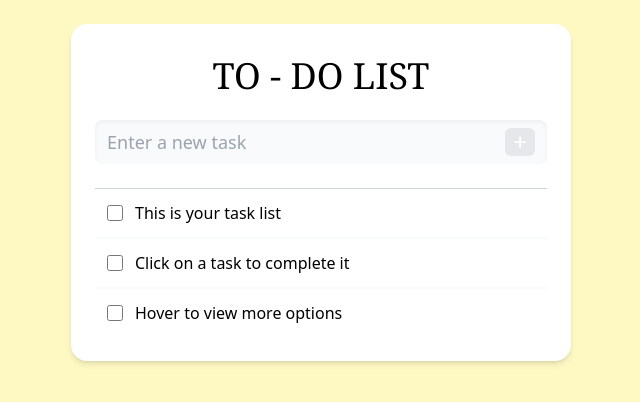
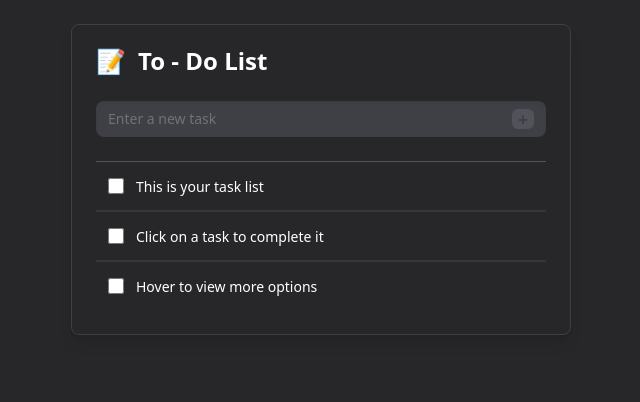
Before and after one commit to acelowder/react-tailwind-todolist, a React (Vite) app: page / in a window 1280 px wide. Shown: the top 402 px of the page, without its empty margins (319-959 px from the left). Built offline with nearby package versions, Linux system fonts and the light colour scheme.

Commit message:
Updated styles to dark mode

```diff
--- a/src/components/TodoApp.jsx
+++ b/src/components/TodoApp.jsx
@@ -73,11 +73,11 @@ export default function TodoApp() {
 	return (
 		<div
 			style={{ width: 500 }}
-			className="todo flex flex-col max-w-full p-6 m-6 bg-white rounded-2xl shadow-md"
+			className="todo flex flex-col max-w-full p-6 m-6 rounded-lg bg-zinc-800 border border-zinc-700 shadow-lg"
 		>
 			<TodoTitle />
 			<TodoInput onSubmit={addTodo} />
-			<hr className="mt-2 border-gray-300" />
+			<hr className="mt-2 border-zinc-500 border-opacity-60" />
 			<TodoList
 				todos={todos}
 				onDelete={removeTodo}
--- a/src/components/TodoInput.jsx
+++ b/src/components/TodoInput.jsx
@@ -6,24 +6,27 @@ export default function TodoInput({ onSubmit }) {
 	const handleInputChange = (e) => setInputText(e.target.value);
 	const handleFormSubmit = (e) => {
 		e.preventDefault();
+		if (!inputText.trim()) return;
 		onSubmit(inputText);
 		setInputText('');
 	};
 
 	return (
 		<form
-			className="flex items-center px-3 py-2 bg-gray-50 rounded-lg shadow-inner mb-4"
+			className="flex items-center px-3 py-2 bg-zinc-700 rounded-lg shadow-inner mb-4"
 			onSubmit={handleFormSubmit}
 		>
 			<input
-				className="flex-1 bg-transparent text-lg outline-none"
+				className="flex-1 bg-transparent text-sm outline-none placeholder-zinc-500 text-zinc-300"
 				value={inputText}
 				onChange={handleInputChange}
 				placeholder="Enter a new task"
 			/>
 			<button
-				className={`px-2 py-1 text-2xl leading-5 rounded-md text-white transition-all duration-200 ${
-					inputText.length > 0 ? 'bg-gray-400' : 'bg-gray-200'
+				className={`px-1.5 text-lg font-bold leading-5 rounded-md text-zinc-700 transition-all duration-200 ${
+					inputText.length > 0
+						? 'bg-zinc-400'
+						: 'bg-zinc-600 cursor-text'
 				}`}
 				onClick={handleFormSubmit}
 			>
--- a/src/components/TodoTask.jsx
+++ b/src/components/TodoTask.jsx
@@ -8,6 +8,7 @@ export default function TodoTask({
 	onEdit,
 	onToggle,
 }) {
+	const textContainerRef = useRef(null);
 	const textFieldRef = useRef(null);
 
 	const moveTextCursorToEnd = () => {
@@ -33,47 +34,50 @@ export default function TodoTask({
 		}
 	};
 
-	const handleDivBlur = (e) => {
+	const handleSpanBlur = (e) => {
 		onEdit(e.currentTarget.innerText);
-		e.currentTarget.setAttribute('contentEditable', false);
+		textFieldRef.current.setAttribute('contentEditable', false);
 	};
 
 	const handleDivClick = (e) => {
-		if (e.target === textFieldRef.current) editText(e);
+		if (e.target === textContainerRef.current) editText(e);
 	};
 
 	return (
 		<li
-			className="group flex justify-between items-start min-h-12 px-2 py-2 border-b-2 border-gray-50 last:border-b-0 hover:bg-gray-50 transition duration-200"
+			className="group flex justify-between items-start min-h-12 px-2 py-2 border-b-2 border-zinc-700 border-opacity-60 last:border-b-0 hover:bg-zinc-600 hover:bg-opacity-10 transition duration-200"
 			onClick={onToggle}
 		>
 			<input
 				type="checkbox"
-				className="h-4 w-4 mt-2 mx-1 hover:cursor-pointer group-hover:ml-3 transition-all duration-200"
+				className="h-4 w-4 mt-2 mx-1 hover:cursor-pointer group-hover:ml-2.5 transition-all duration-200"
 				checked={isCompleted}
 				onChange={onToggle}
 			/>
 			<div
-				ref={textFieldRef}
+				ref={textContainerRef}
 				contentEditable={false}
 				suppressContentEditableWarning
-				className={`flex-1 bg-transparent min-h-8 leading-8 pr-6 mx-2 break-all focus:outline-none hover:cursor-text ${
+				className={`flex-1 bg-transparent min-h-8 leading-8 pr-6 mx-2 break-all hover:cursor-text ${
 					isCompleted ? 'line-through' : ''
 				}`}
-				onBlur={handleDivBlur}
-				onKeyDown={handleEnterKey}
 				onClick={handleDivClick}
 			>
-				<span className="py-2 select-none hover:cursor-default">
+				<span
+					ref={textFieldRef}
+					className="py-2 text-sm select-none hover:cursor-default focus:outline-none"
+					onBlur={handleSpanBlur}
+					onKeyDown={handleEnterKey}
+				>
 					{todoText}
 				</span>
 			</div>
 			<MdEdit
-				className="mt-2 text-gray-400 opacity-0 group-hover:opacity-100 hover:cursor-pointer hover:text-gray-600 transition duration-200"
+				className="mt-2 text-zinc-600 opacity-0 group-hover:opacity-100 hover:cursor-pointer hover:text-zinc-400 transition duration-200"
 				onClick={editText}
 			/>
 			<MdClose
-				className="mt-1.5 ml-1 h-5 w-5 text-gray-400 opacity-0 group-hover:opacity-100 hover:cursor-pointer hover:text-gray-600 transition duration-200"
+				className="mt-1.5 ml-1.5 h-5 w-5 text-zinc-600 opacity-0 group-hover:opacity-100 hover:cursor-pointer hover:text-zinc-400 transition duration-200"
 				onClick={(e) => {
 					e.stopPropagation();
 					onDelete();
--- a/src/components/TodoTitle.jsx
+++ b/src/components/TodoTitle.jsx
@@ -1,9 +1,13 @@
-const TITLE_TEXT = 'TO - DO LIST';
+const TITLE_ICON = '📝';
+const TITLE_TEXT = 'To - Do List';
 
 export default function TodoTitle() {
 	return (
-		<h1 className="text-center mt-2 mb-6 text-4xl font-serif font-normal">
-			{TITLE_TEXT}
-		</h1>
+		<>
+			<h1 className="-mt-1 mb-6 text-2xl font-bold">
+				<span className="mr-3">{TITLE_ICON}</span>
+				{TITLE_TEXT}
+			</h1>
+		</>
 	);
 }
--- a/src/index.css
+++ b/src/index.css
@@ -4,6 +4,7 @@
 
 html {
 	font-size: 16px;
-	@apply bg-yellow-100;
+	color: white;
+	@apply bg-zinc-800;
 	@apply font-sans;
 }
```
Also changed, not shown: index.html (+5 -2 lines).
